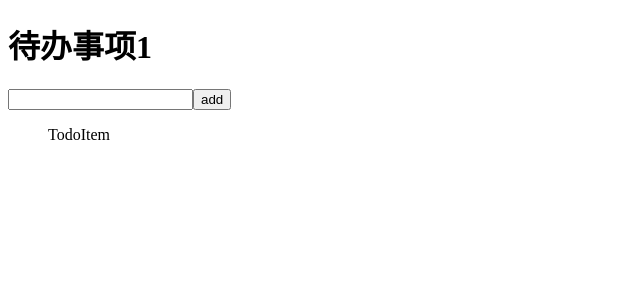
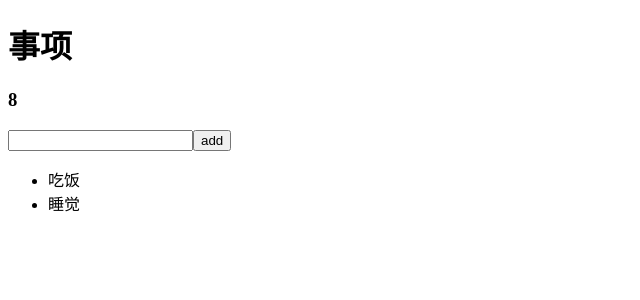
Before and after one commit to lmf1996/react-tuts, a React (Create React App) app: page / in a window 1280 px wide. Shown: the top 300 px of the page, without its empty margins (0-640 px from the left). Built offline with nearby package versions, Linux system fonts and the light colour scheme.

Commit message:
多重传递，展开

```diff
--- a/package.json
+++ b/package.json
@@ -7,6 +7,7 @@
     "@testing-library/react": "^9.4.0",
     "@testing-library/user-event": "^7.2.1",
     "classnames": "^2.2.6",
+    "prop-types": "^15.7.2",
     "react": "^16.12.0",
     "react-dom": "^16.12.0",
     "react-scripts": "3.3.0",
--- a/src/App.js
+++ b/src/App.js
@@ -1,5 +1,5 @@
 //React本身提供了一个空标签 Fragment组件
-import React, {Component,Fragment} from 'react';
+import React, {Component, Fragment} from 'react';
 import {
     TodoHeader,
     TodoInput,
@@ -8,13 +8,33 @@ import {
 
 //每个组件只能return一个根元素
 class App extends Component {
+    state = {
+        title: '事项',
+        todos: [
+            {
+                id: 1,
+                title: '吃饭',
+                isCompleted: 'true',
+                name:'lmf'
+            },
+            {
+                id: 2,
+                title: '睡觉',
+                isCompleted: 'false',
+                name:'sb'
+            }
+        ]
+    }
+
     render() {
         return (
             //可以写<>,也可以写<Fragment>
+            //函数式属于无状态组件
+            //类式属于有状态组件
             <Fragment>
-                <TodoHeader title={"待办事项1"}/>
-                <TodoInput aaa={"add"}/>
-                <TodoList/>
+                <TodoHeader title={this.state.title} x={2} y={6}/>
+                <TodoInput btnText={"add"}/>
+                <TodoList todos={this.state.todos}/>
             </Fragment>
         );
     }
--- a/src/components/TodoHeader/index.js
+++ b/src/components/TodoHeader/index.js
@@ -1,10 +1,24 @@
 import React from "react";
+import PropTypes from 'prop-types'
 
 export default function TodoHeader(props) {
     console.log(props)
-    return(
-        <h1>
-            {props.title}
-        </h1>
+    return (
+        <>
+            <h1>
+                {props.title}
+            </h1>
+            <h3>
+                <p>{props.x+props.y}</p>
+            </h3>
+        </>
+
     )
 }
+
+//检查数据类型的工具
+TodoHeader.propTypes = {
+    title: PropTypes.string,
+    x:PropTypes.number.isRequired,
+    y:PropTypes.number.isRequired
+}
--- a/src/components/TodoInput/index.js
+++ b/src/components/TodoInput/index.js
@@ -1,10 +1,14 @@
 import React, {Component} from 'react';
+import PropTypes from 'prop-types'
 
 class TodoInput extends Component {
+    static propTypes = {
+        btnText:PropTypes.string
+    }
     render() {
         return (
             <div>
-                <input type="text"/><button>{this.props.aaa}</button>
+                <input type="text"/><button>{this.props.btnText}</button>
             </div>
         );
     }
--- a/src/components/TodoList/TodoItem.js
+++ b/src/components/TodoList/TodoItem.js
@@ -2,10 +2,11 @@ import React, {Component} from 'react';
 
 class TodoItem extends Component {
     render() {
+        console.log(this.props)
         return (
-            <div>
-                TodoItem
-            </div>
+            <li>
+                {this.props.title}
+            </li>
         );
     }
 }
--- a/src/components/TodoList/index.js
+++ b/src/components/TodoList/index.js
@@ -1,10 +1,18 @@
 import React, {Component} from 'react';
 import TodoItem from "./TodoItem";
+
 class TodoList extends Component {
     render() {
         return (
             <ul>
-                <TodoItem/>
+                {
+                    this.props.todos.map(todo => {
+                        return (
+                            <TodoItem key={todo.id}
+                                {...todo}/>
+                        )
+                    })
+                }
             </ul>
         );
     }
```
